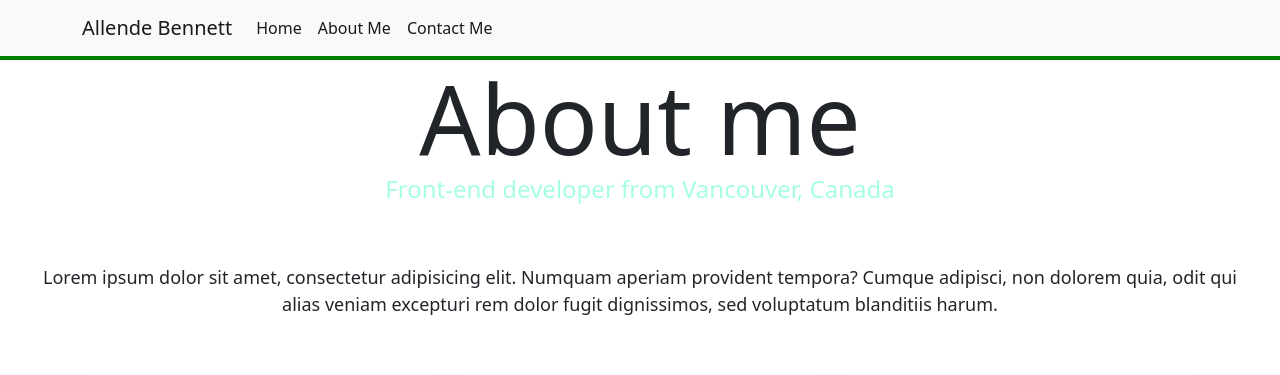
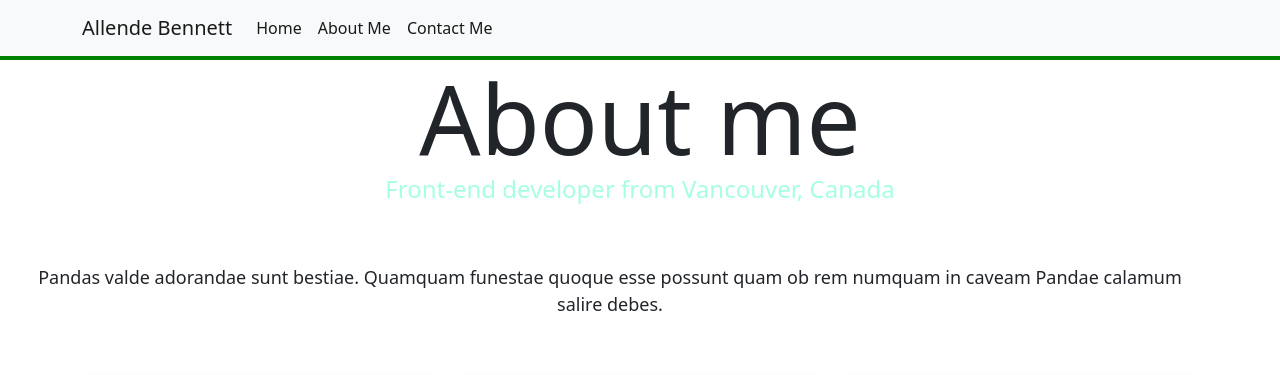
Before and after one commit to AllyB101/Advanced-Tools-Homework-AB, a plain HTML site: page about.html in a window 1280 px wide. Shown: the top 375 px of the page. Drawn offline with nearby package versions, Linux system fonts and the light colour scheme.

Commit message:
panda paragraph added in

```diff
--- a/about.html
+++ b/about.html
@@ -60,10 +60,7 @@
       <h3 class="text-center">Front-end developer from Vancouver, Canada</h3>
       <div class="about-paragraphs text-center">
         <p>
-          Lorem ipsum dolor sit amet, consectetur adipisicing elit. Numquam
-          aperiam provident tempora? Cumque adipisci, non dolorem quia, odit qui
-          alias veniam excepturi rem dolor fugit dignissimos, sed voluptatum
-          blanditiis harum.
+         Pandas valde adorandae sunt bestiae. Quamquam funestae quoque esse possunt quam ob rem numquam in caveam Pandae calamum salire debes.</p>
         </p>
       </div>
       <div class="container">
```
